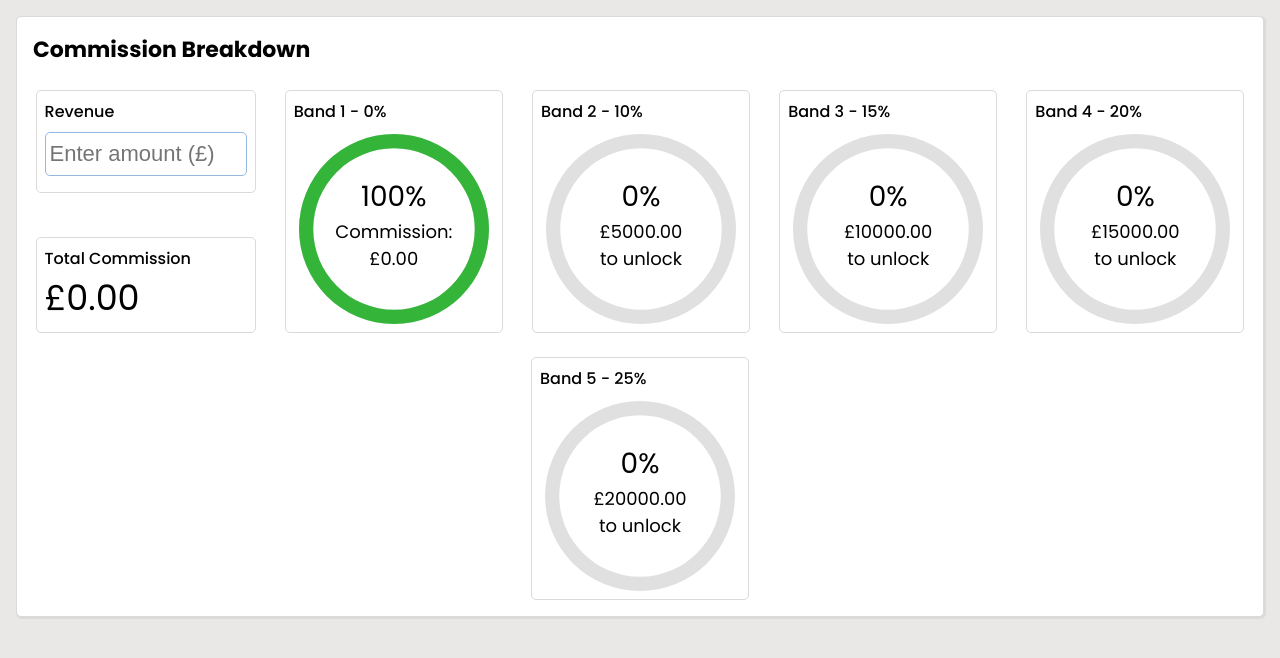
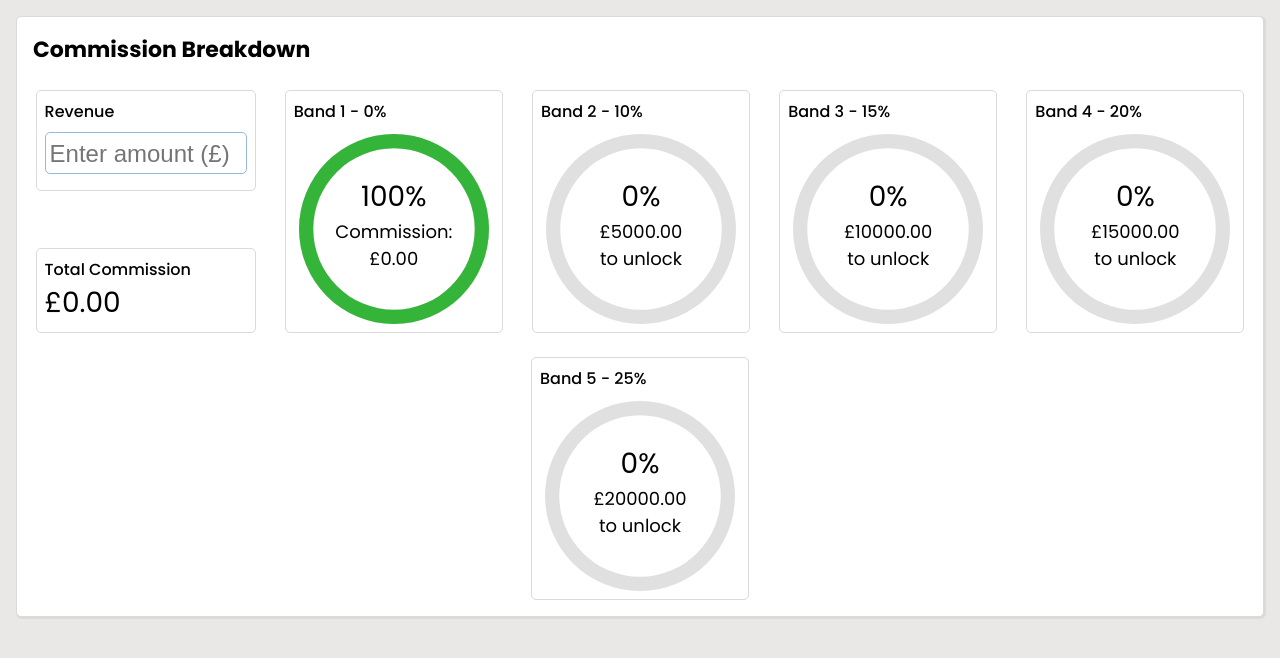
Before and after one commit to Richard-Devine/one-up-tech-test, a React (Vite) app: page / in a window 1280 px wide. Shown: the top 658 px of the page. Built offline with nearby package versions, Linux system fonts and the light colour scheme.

Commit message:
CSS: Update input css

```diff
--- a/src/App.css
+++ b/src/App.css
@@ -3,9 +3,10 @@
     flex-direction: column;
     justify-content: space-between;
     width: 220px;
+    gap: 24px;
 }
 
 .commission-totals p {
-    font-size: var(--font-size-large);
+    font-size: var(--font-size-h1);
     margin: 0;
 }
--- a/src/components/input/input.css
+++ b/src/components/input/input.css
@@ -1,9 +1,13 @@
 .input {
     width: 100%;
-    font-size: var(--font-size-h3);
+    font-size: var(--font-size-h1);
     border-radius: var(--border-radius-default);
     border: var(--border-default);
     border-color: #95b9df;
     margin: 8px 0;
-    padding: 8px 4px;
+    padding: 4px;
 }
+
+.input::placeholder {
+    font-size: var(--font-size-h2);
+}
```
